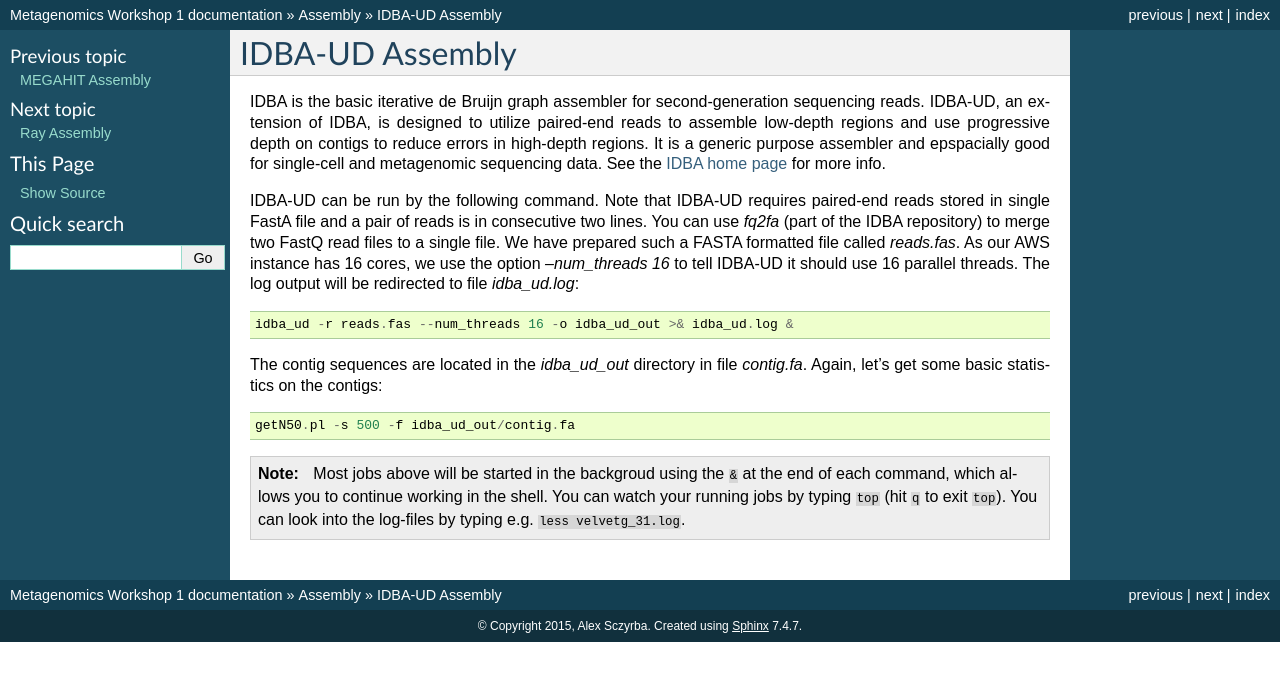
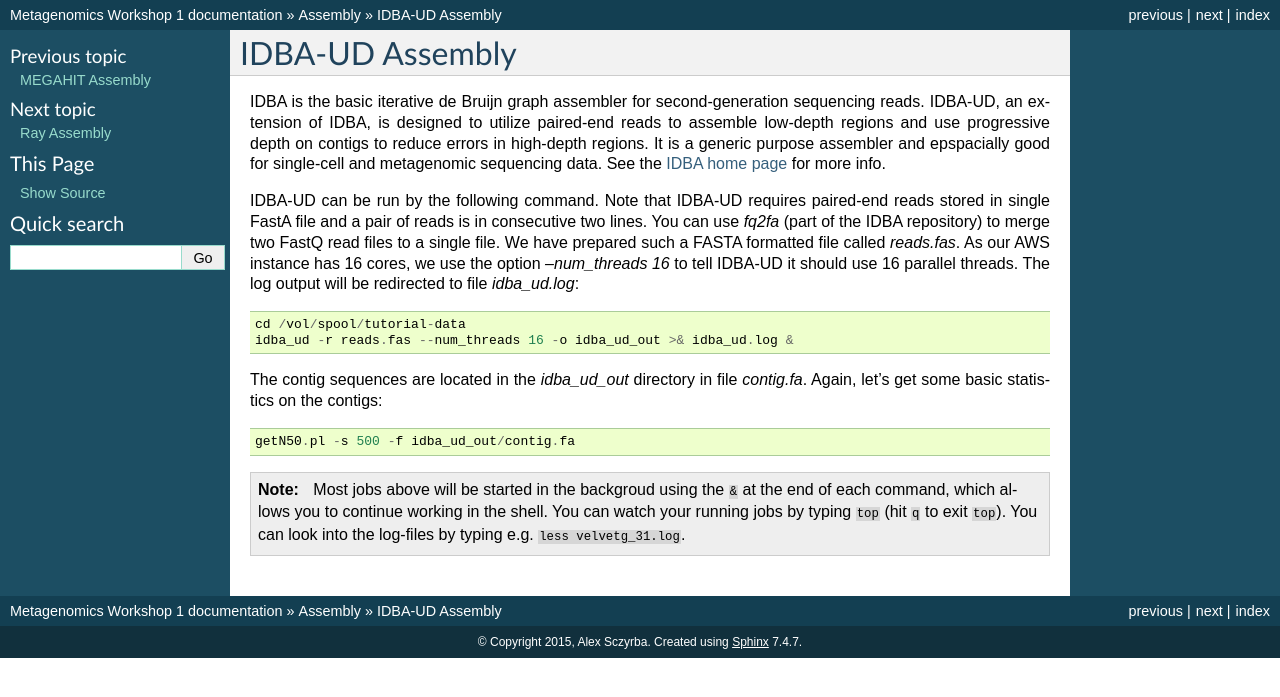
Before and after one commit to metagenomics/metagenomics-workshop, a Sphinx documentation site: the page built from docs/assembly/idba_ud.rst, in a window 1280 px wide. Shown: the top 697 px of the page. Built offline with Sphinx 7.4.7, drawn with Linux system fonts in a browser that asks for light colours.

Commit message:
Update idba_ud.rst

```diff
--- a/docs/assembly/idba_ud.rst
+++ b/docs/assembly/idba_ud.rst
@@ -5,6 +5,7 @@ IDBA is the basic iterative de Bruijn graph assembler for second-generation sequ
 
 IDBA-UD can be run by the following command. Note that IDBA-UD requires paired-end reads stored in single FastA file and a pair of reads is in consecutive two lines. You can use `fq2fa` (part of the IDBA repository) to merge two FastQ read files to a single file. We have prepared such a FASTA formatted file called `reads.fas`. As our AWS instance has 16 cores, we use the option `--num_threads 16` to tell IDBA-UD it should use 16 parallel threads. The log output will be redirected to file `idba_ud.log`::
 
+  cd /vol/spool/tutorial-data
   idba_ud -r reads.fas --num_threads 16 -o idba_ud_out >& idba_ud.log &
 
 The contig sequences are located in the `idba_ud_out` directory in file `contig.fa`. Again, let's get some  basic statistics on the contigs::
```
